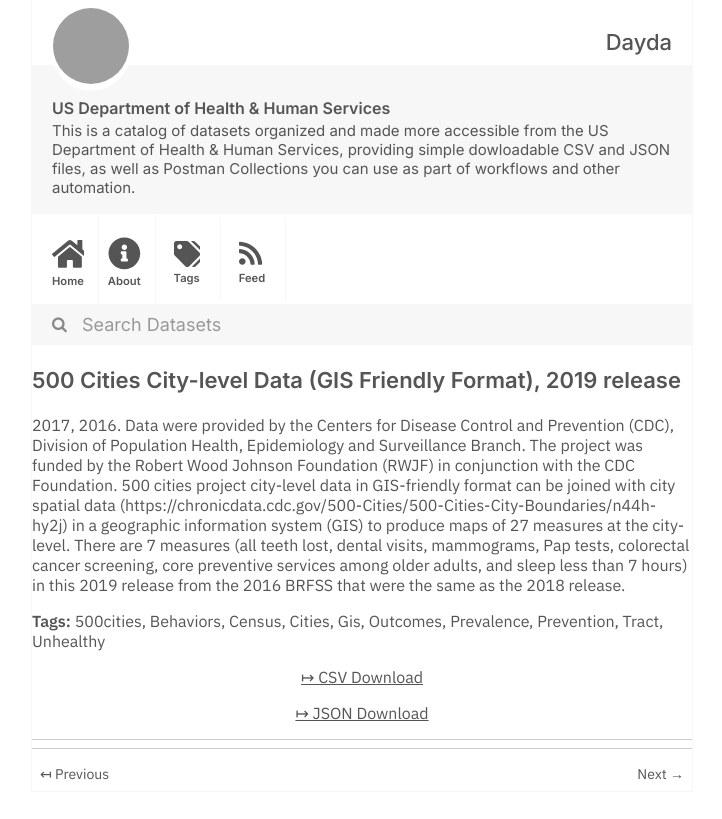
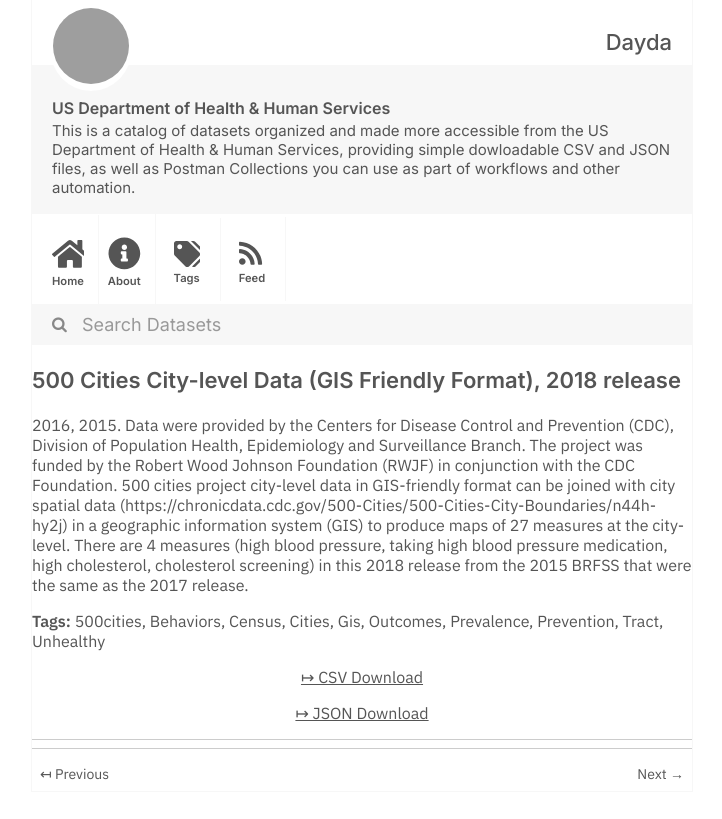
Before and after one commit to dayda-entities/us-department-of-health-and-human-services, a Jekyll site: the page built from _posts/2020-11-10-500-cities-city-level-data-gis.md, in a window 1280 px wide, cut to the strip 0-819 px from the top of the page. Shown: the whole strip, without its empty margins (278-1000 px from the left). Built offline with Jekyll 4.4.1, drawn with Linux system fonts in a browser that asks for light colours; grey boxes are pictures that could not be loaded.

Commit message:
Publish Data

```diff
--- a/_posts/2020-11-10-500-cities-city-level-data-gis.md
+++ b/_posts/2020-11-10-500-cities-city-level-data-gis.md
@@ -1,7 +1,7 @@
 ---
-title: '500 Cities City-level Data (GIS Friendly Format), 2019 release'
-created: '2020-11-10T16:18:30.151211'
-modified: '2021-04-25T14:47:11.870558'
+title: '500 Cities City-level Data (GIS Friendly Format), 2018 release'
+created: '2020-11-10T16:18:52.107165'
+modified: '2021-04-21T22:39:33.603501'
 state: active
 type: dataset
 tags:
@@ -16,9 +16,9 @@ tags:
   - Tract
   - Unhealthy
 groups: []
-csv_url: 'https://data.cdc.gov/api/views/dxpw-cm5u/rows.csv?accessType=DOWNLOAD'
-json_url: 'https://data.cdc.gov/api/views/dxpw-cm5u/rows.json?accessType=DOWNLOAD'
+csv_url: 'https://data.cdc.gov/api/views/pf7q-w24q/rows.csv?accessType=DOWNLOAD'
+json_url: 'https://data.cdc.gov/api/views/pf7q-w24q/rows.json?accessType=DOWNLOAD'
 layout: post
 
 ---
-2017, 2016. Data were provided by the Centers for Disease Control and Prevention (CDC), Division of Population Health, Epidemiology and Surveillance Branch. The project was funded by the Robert Wood Johnson Foundation (RWJF) in conjunction with the CDC Foundation. 500 cities project city-level data in GIS-friendly format can be joined with city spatial data (https://chronicdata.cdc.gov/500-Cities/500-Cities-City-Boundaries/n44h-hy2j) in a geographic information system (GIS) to produce maps of 27 measures at the city-level. There are 7 measures (all teeth lost, dental visits, mammograms, Pap tests, colorectal cancer screening, core preventive services among older adults, and sleep less than 7 hours) in this 2019 release from the 2016 BRFSS that were the same as the 2018 release.
+2016, 2015. Data were provided by the Centers for Disease Control and Prevention (CDC), Division of Population Health, Epidemiology and Surveillance Branch. The project was funded by the Robert Wood Johnson Foundation (RWJF) in conjunction with the CDC Foundation. 500 cities project city-level data in GIS-friendly format can be joined with city spatial data (https://chronicdata.cdc.gov/500-Cities/500-Cities-City-Boundaries/n44h-hy2j) in a geographic information system (GIS) to produce maps of 27 measures at the city-level. There are 4 measures (high blood pressure, taking high blood pressure medication, high cholesterol, cholesterol screening) in this 2018 release from the 2015 BRFSS that were the same as the 2017 release.
```
